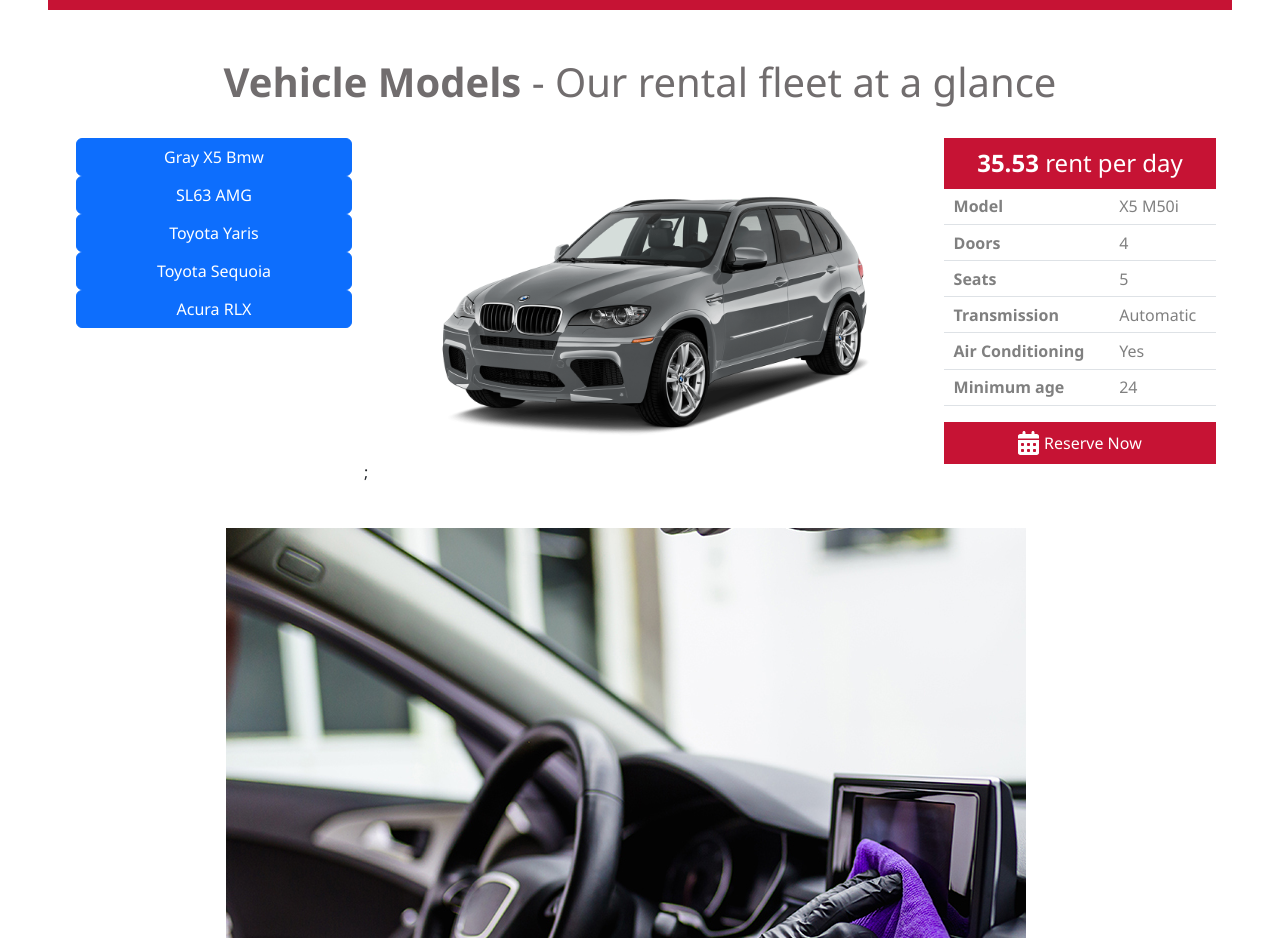
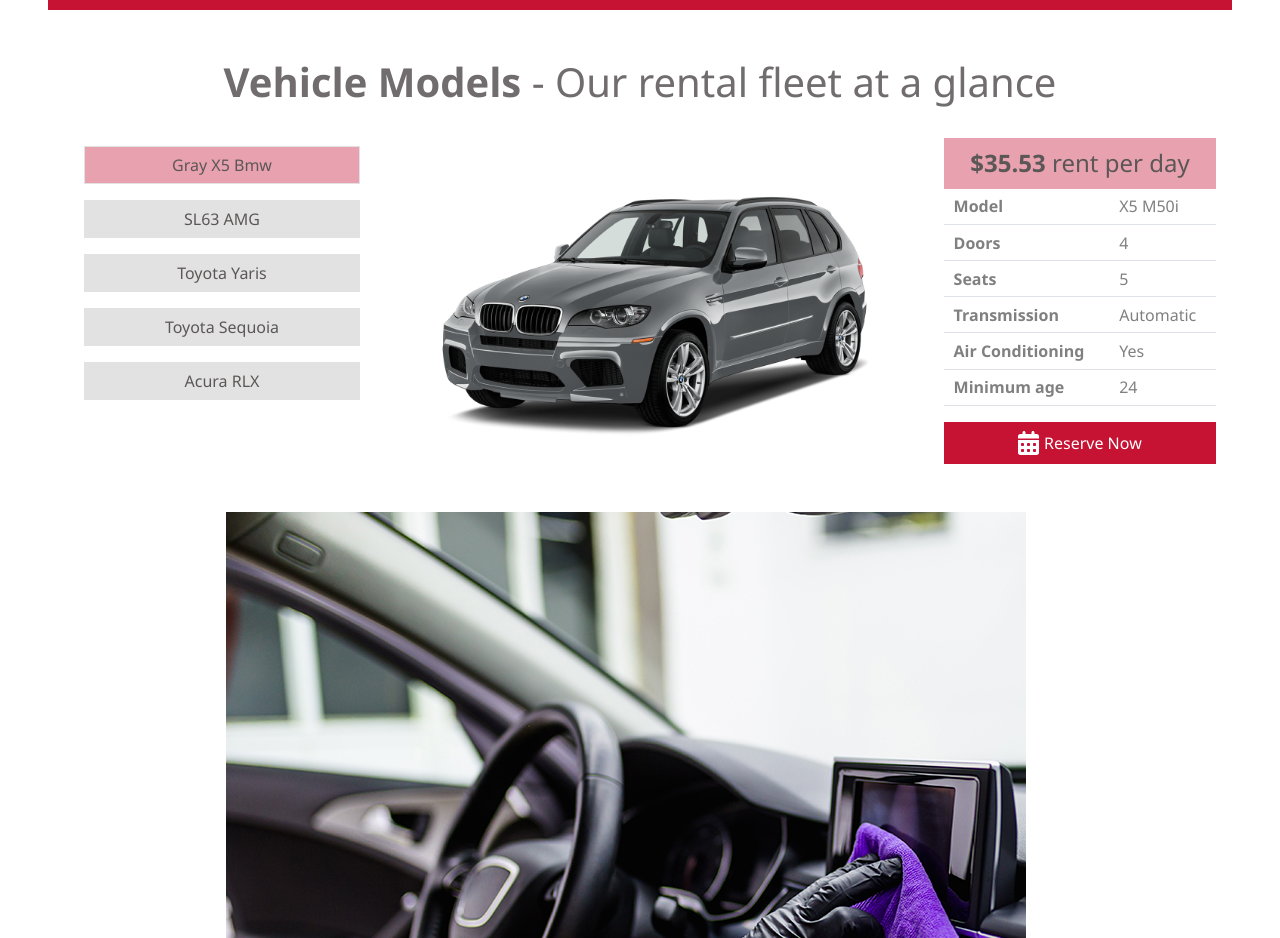
Before and after one commit to khawaja-Faizan/car-connect, a React (Create React App) app: page /#/ in a window 1280 px wide. Shown: the part 1740-2678 px from the top of the page. Built offline with nearby package versions, Linux system fonts and the light colour scheme.

Commit message:
working on the responsiveness for this view

```diff
--- a/src/assets/sass/_responsive.scss
+++ b/src/assets/sass/_responsive.scss
@@ -67,6 +67,8 @@
     }
   }
 
+  //-------------------- Vehicle Models section-----------------------
+
   .sm-selection {
     display: none;
   }
@@ -79,6 +81,21 @@
 
       .btn {
         width: 100%;
+        background: #e3e2e2 !important;
+        border: 1px solid #e3e2e2 !important;
+
+        box-shadow: none !important;
+        border-radius: 0%;
+        color: rgb(91, 87, 87);
+        margin: 0.5em;
+      }
+
+      .active {
+        background: #e8a1ae !important;
+        &:focus-visible,
+        &:focus {
+          box-shadow: none !important;
+        }
       }
     }
   }
--- a/src/assets/sass/views/_vehicleModels.scss
+++ b/src/assets/sass/views/_vehicleModels.scss
@@ -27,10 +27,10 @@
   }
 
   .model-rate {
-    background: $secondary-color;
+    background: #e8a1ae;
     text-align: center;
     padding: 0.7em;
-    color: white;
+    color: rgb(91, 87, 87);
     h4 {
       font-weight: 200;
       margin-bottom: 0%;
--- a/src/shared/components/vehicleModelsView/modelsView.jsx
+++ b/src/shared/components/vehicleModelsView/modelsView.jsx
@@ -15,7 +15,7 @@
           <div>
             <div className="model-rate">
               <h4>
-                <span>{data.rent}</span> rent per day
+                <span>${data.rent}</span> rent per day
               </h4>
             </div>
             <Table hover>
--- a/src/views/vehicleModels/vehicleModels.js
+++ b/src/views/vehicleModels/vehicleModels.js
@@ -1,4 +1,4 @@
-import React, { useState } from "react";
+import React, { useState, useRef } from "react";
 import Form from "react-bootstrap/Form";
 
 import carOne from "../../assets/images/displayModels/Gray-X5-Bmw.png";
@@ -13,10 +13,10 @@
 const VehicleModels = () => {
   const { Select } = Form;
   const [model, setModel] = useState(0);
+  const [activeClass, setActiveClass] = useState(0);
 
   const modelChanged = (e) => {
     setModel(parseInt(e.target.value));
-    console.log(e.target.value);
   };
 
   const data = [
@@ -82,6 +82,10 @@
     },
   ];
 
+  const handleClick = (id) => {
+    setActiveClass(id);
+  };
+
   return (
     <section className="vehicle-models">
       <div className="vehicle-models__header">
@@ -100,15 +104,22 @@
               </Select>
             </div>
             <div className="md-selection">
-              {data.map((model) => (
+              {data.map((model, index) => (
                 <div className="md-selection_btn">
-                  <Button value={model.id}>{model.name}</Button>
+                  <Button
+                    className={`model-btn ${
+                      activeClass === index ? "active" : ""
+                    }`}
+                    onClick={(e) => handleClick(index)}
+                  >
+                    {model.name}
+                  </Button>
                 </div>
               ))}
             </div>
           </Col>
           <Col md={9} sm={12}>
-            <ModelsView data={data[model]} />;
+            <ModelsView data={data[model]} />
           </Col>
         </Row>
       </div>
```
